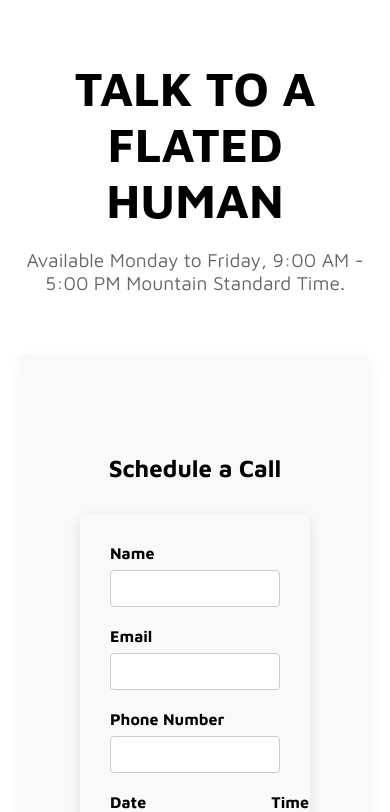
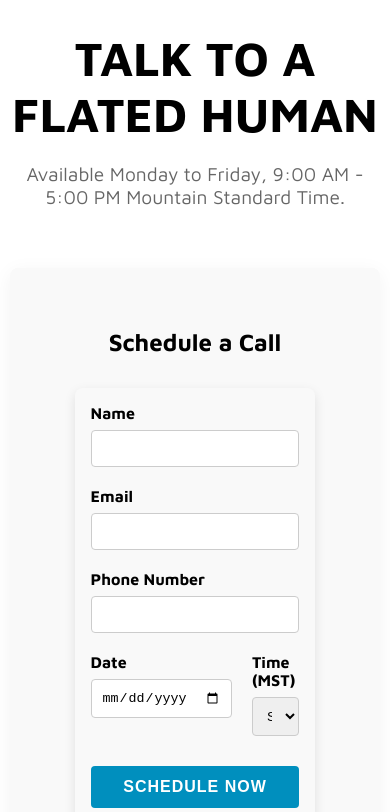
Before and after one commit to danowatts73/flated-scheduler, a Next.js app: page / in a window 390 px wide. Shown: the top 812 px of the page. Built offline with nearby package versions, Linux system fonts and the light colour scheme.

Commit message:
Fix mobile responsiveness - wider scheduler box on mobile devices

```diff
--- a/app/globals.css
+++ b/app/globals.css
@@ -58,8 +58,20 @@ h1, h2, h3, h4, h5, h6 {
   padding: 0 20px;
 }
 
+@media (max-width: 768px) {
+  .container {
+    padding: 0 10px;
+  }
+}
+
 .section {
   padding: 60px 0;
+}
+
+@media (max-width: 768px) {
+  .section {
+    padding: 30px 0;
+  }
 }
 
 /* Header & Footer corrections */
--- a/components/Scheduler.js
+++ b/components/Scheduler.js
@@ -135,10 +135,10 @@ export default function Scheduler() {
     };
 
     return (
-        <section className="section">
-            <div className="container" style={{ maxWidth: '600px' }}>
-                <h2 style={{ textAlign: 'center', marginBottom: '2rem' }}>Schedule a Call</h2>
-                <div style={{ padding: '30px', borderRadius: '8px', boxShadow: '0 4px 12px rgba(0,0,0,0.1)' }}>
+        <section className="section" style={{ padding: '20px 10px' }}>
+            <div className="container" style={{ maxWidth: '600px', width: '100%', padding: '0 15px' }}>
+                <h2 style={{ textAlign: 'center', marginBottom: '2rem', fontSize: 'clamp(1.5rem, 5vw, 2rem)' }}>Schedule a Call</h2>
+                <div style={{ padding: 'clamp(15px, 4vw, 30px)', borderRadius: '8px', boxShadow: '0 4px 12px rgba(0,0,0,0.1)' }}>
                     <form onSubmit={handleSubmit} style={{ display: 'flex', flexDirection: 'column', gap: '20px' }}>
                         <div>
                             <label htmlFor="name" style={{ display: 'block', marginBottom: '8px', fontWeight: 'bold' }}>Name</label>
```
